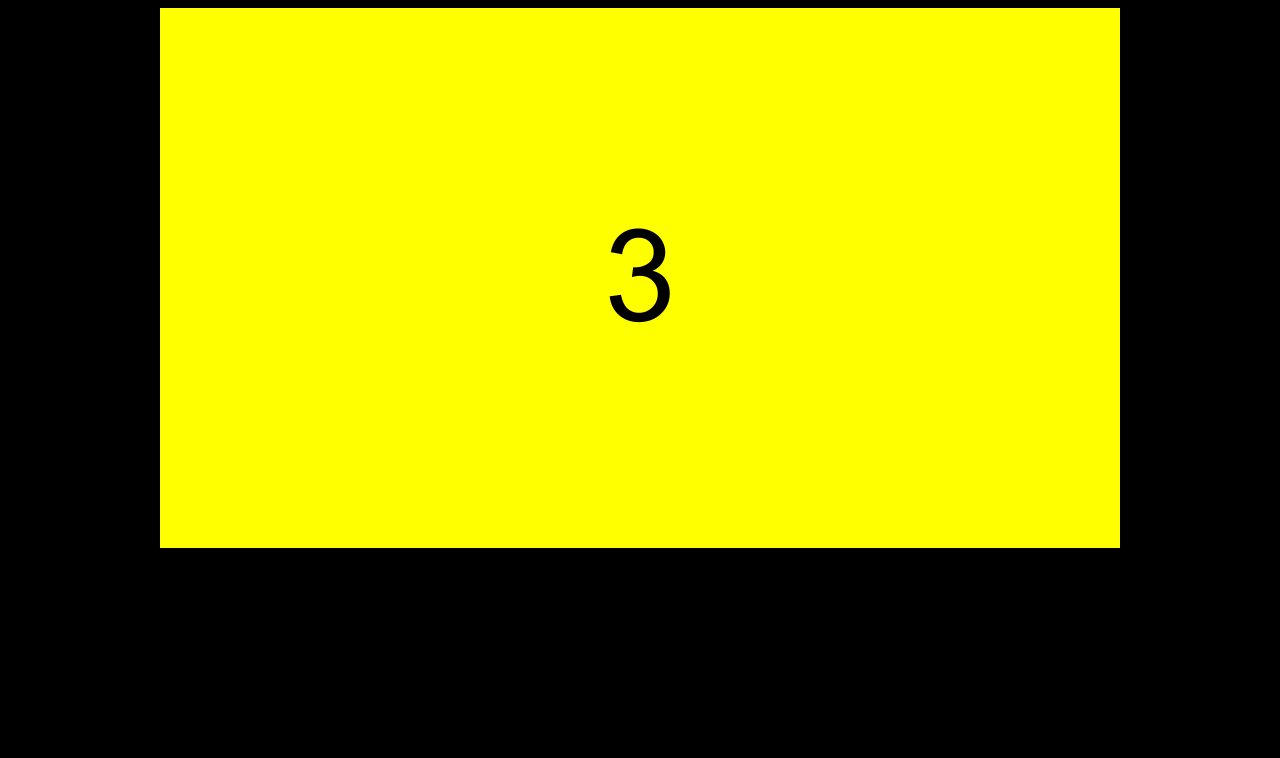
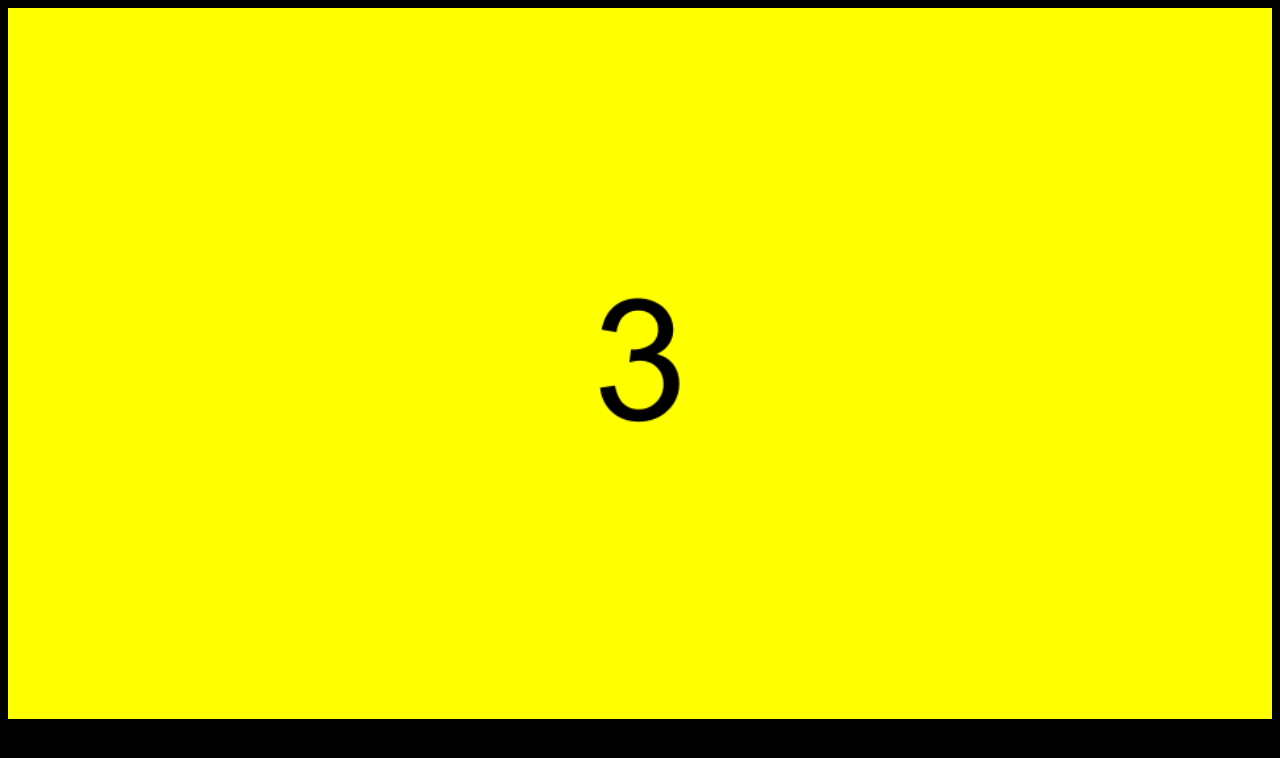
Before and after one commit to walidamriou/TalaOS_DigitalSignage, an Electron app: page core/Digital_Signage.html in a window 1280 px wide. Drawn offline with Linux system fonts and the light colour scheme.

Commit message:
Update core/Digital_Signage.html

```diff
--- a/core/Digital_Signage.html
+++ b/core/Digital_Signage.html
@@ -13,8 +13,8 @@
 
     <title>TalaOS</title>
     <style>
-    body{
-      background-color:#000;
+        body {
+            background-color: #000;
         }
     </style>
 
@@ -34,35 +34,36 @@
     <script src="./renderer.js"></script>
 
     <script>
-    let transitions_speed=2000 //ms
-    let image_number=9
+        let transitions_speed = 2000 //ms
+        let image_number = 9
 
         // create images
-    for (let index = 1; index < image_number+1; index++) {
-        let img=document.createElement("img")
-        img.src="resources/"+index+".png"
-        img.className="talaos_ds_image"
+        for (let index = 1; index < image_number + 1; index++) {
+            let img = document.createElement("img")
+            img.src = "resources/" + index + ".png"
+            img.className = "talaos_ds_image"
+            img.style.cssText = 'width:100%;height:100%'
+
             let screen = document.getElementById("screen");
             screen.appendChild(img)
         }
 
         //images loop function
-    var slideIndex = 0
+        var images_index = 0
         talaos_ds_display_images_loop()
 
         function talaos_ds_display_images_loop() {
             let talaos_ds_image = document.getElementsByClassName("talaos_ds_image")
-       for (let i = 0; i < image_number; i++) {
-        talaos_ds_image[i].style.display = "none"
+            for (let index = 0; index < image_number; index++) {
+                talaos_ds_image[index].style.display = "none"
             }
-       slideIndex++
-       if (slideIndex > image_number) {
-           slideIndex = 1
+            images_index++
+            if (images_index > image_number) {
+                images_index = 1
             }
-        talaos_ds_image[slideIndex-1].style.display = "block"
+            talaos_ds_image[images_index - 1].style.display = "block"
             setTimeout(talaos_ds_display_images_loop, transitions_speed) // Change image every transitions_speed ms
         }
-
     </script>
 </body>
 
```
Lines whose indentation alone changed are shown as unchanged.
